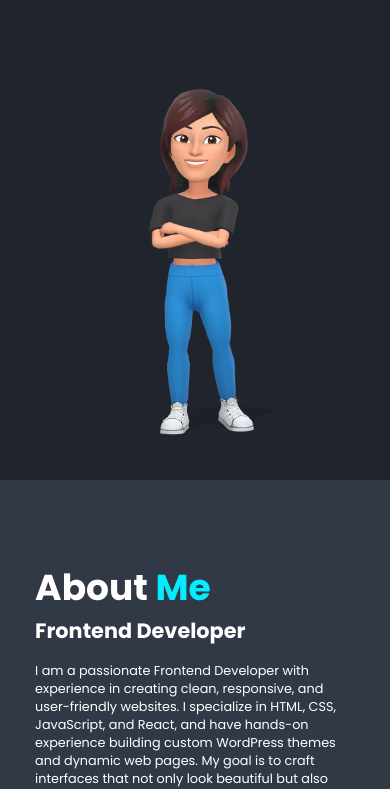
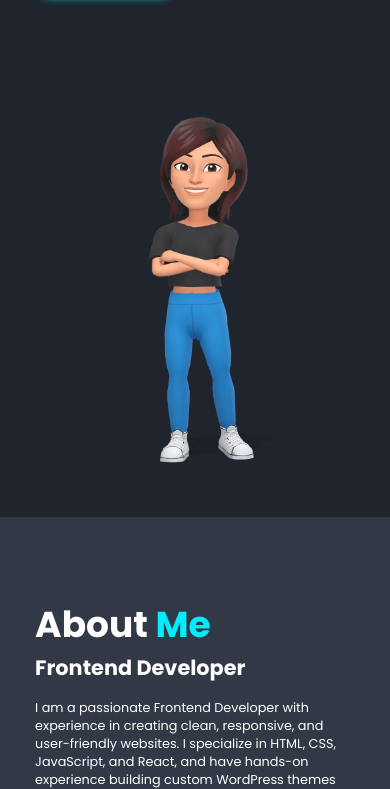
Before and after one commit to ananyaballal/portfolio, a plain HTML site: page index.html in a window 390 px wide. Shown: the part 364-1153 px from the top of the page. Drawn offline with nearby package versions, Linux system fonts and the light colour scheme.

Commit message:
Updated css

```diff
--- a/style.css
+++ b/style.css
@@ -484,6 +484,8 @@ span {
 
     .home {
         flex-direction: column; /* Stack home content vertically */
+        margin-top: 20px;
+        height:auto;
     }
 
     .home-content h1 {
```
